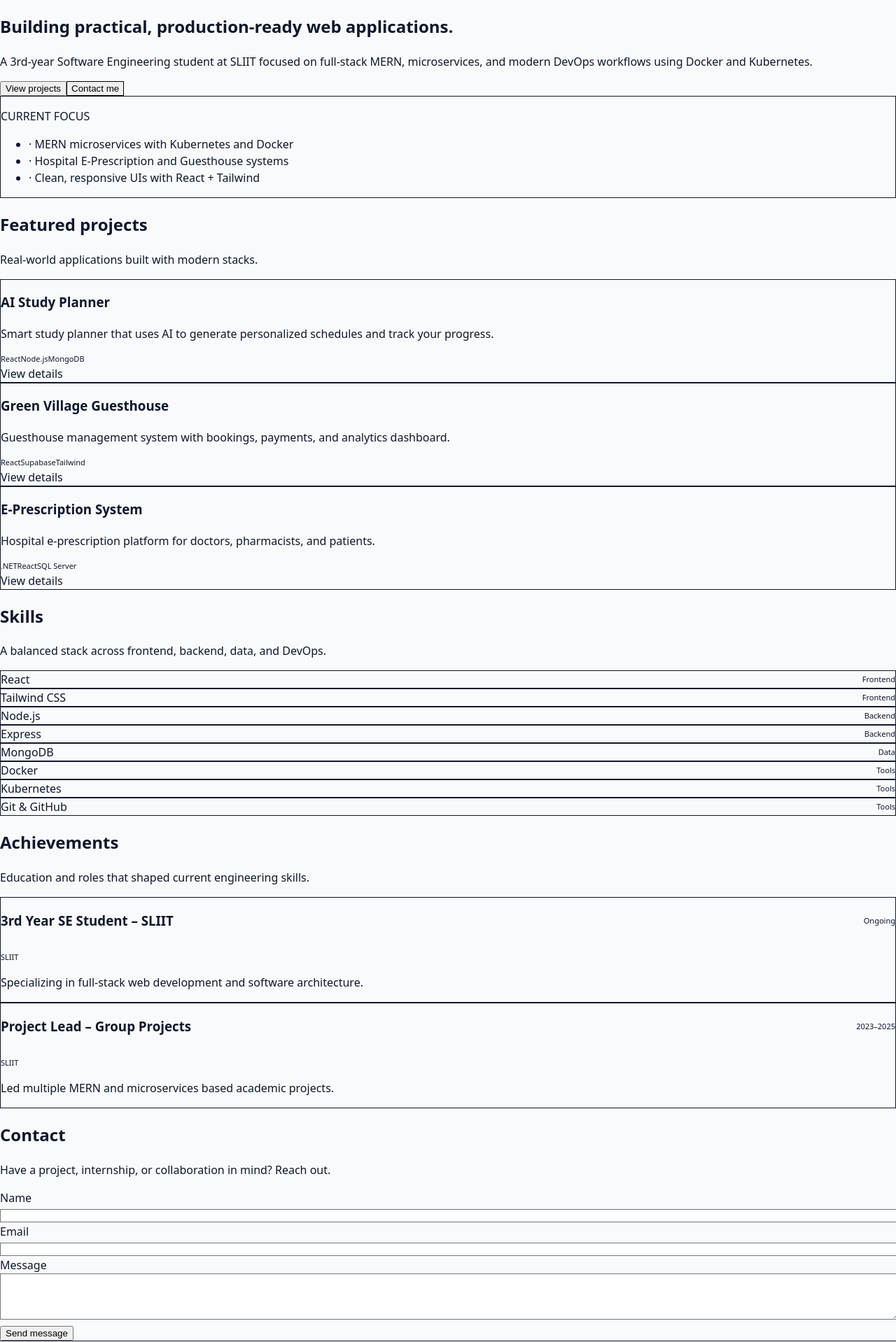
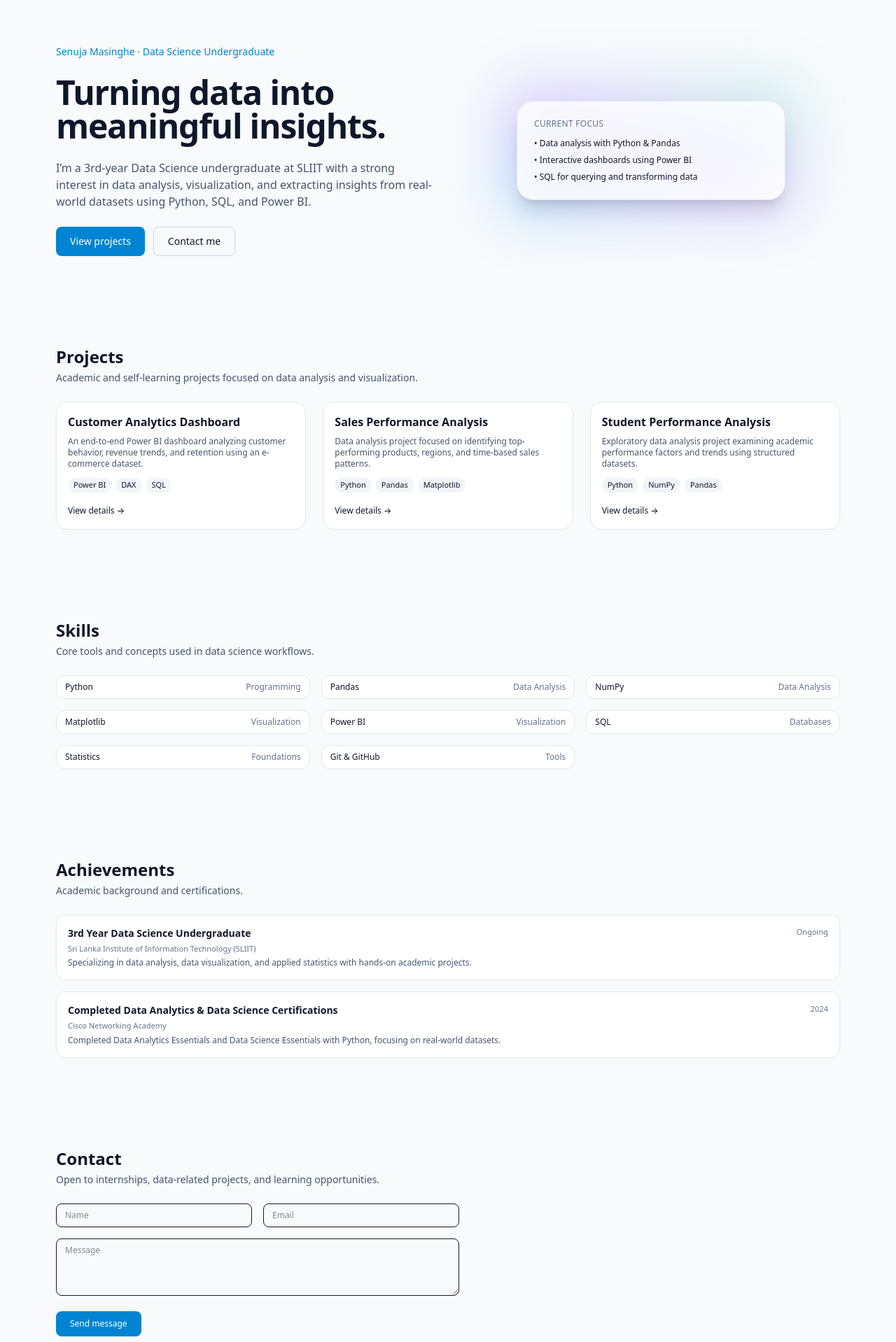
Before and after one commit to Senjohn007/Senuja_portfolio, a React (Vite) app in the folder client/: page / in a window 1280 px wide. Shown: the part 65-1983 px from the top of the page at 70% size. Built offline with nearby package versions, Linux system fonts and the light colour scheme.

Commit message:
simple styleing added

```diff
--- a/client/src/index.css
+++ b/client/src/index.css
@@ -1,12 +1,12 @@
-@tailwind base;
-@tailwind components;
-@tailwind utilities;
+/* ✅ Tailwind v4 import */
+@import "tailwindcss";
 
+/* smooth scrolling */
 html {
   scroll-behavior: smooth;
 }
 
-/* Base light/dark backgrounds via Tailwind utilities */
+/* Base light/dark backgrounds */
 body {
   background-color: #f8fafc;     /* slate-50 */
   color: #0f172a;                /* slate-900 */
@@ -17,7 +17,7 @@ body {
   color: #f9fafb;                /* slate-50 */
 }
 
-/* Optional: minimal reset, but NO flex centering here */
+/* minimal reset */
 :root {
   font-family: system-ui, -apple-system, BlinkMacSystemFont, "Segoe UI", sans-serif;
   line-height: 1.5;
--- a/client/src/pages/HomePage.jsx
+++ b/client/src/pages/HomePage.jsx
@@ -4,92 +4,112 @@ import Footer from "../components/layouts/Footer";
 import SectionWrapper from "../components/layouts/SectionWrapper";
 import { Link } from "react-router-dom";
 
+/* =======================
+   Static Data
+======================= */
 
-function HomePage() {
-  const projects = [
+const PROJECTS = [
   {
-      _id: "demo-1",
-      title: "AI Study Planner",
+    _id: "customer-analytics",
+    title: "Customer Analytics Dashboard",
     description:
-        "Smart study planner that uses AI to generate personalized schedules and track your progress.",
-      techStack: ["React", "Node.js", "MongoDB"],
+      "An end-to-end Power BI dashboard analyzing customer behavior, revenue trends, and retention using an e-commerce dataset.",
+    techStack: ["Power BI", "DAX", "SQL"],
   },
   {
-      _id: "demo-2",
-      title: "Green Village Guesthouse",
+    _id: "sales-analysis",
+    title: "Sales Performance Analysis",
     description:
-        "Guesthouse management system with bookings, payments, and analytics dashboard.",
-      techStack: ["React", "Supabase", "Tailwind"],
+      "Data analysis project focused on identifying top-performing products, regions, and time-based sales patterns.",
+    techStack: ["Python", "Pandas", "Matplotlib"],
   },
   {
-      _id: "demo-3",
-      title: "E-Prescription System",
+    _id: "student-performance",
+    title: "Student Performance Analysis",
     description:
-        "Hospital e-prescription platform for doctors, pharmacists, and patients.",
-      techStack: [".NET", "React", "SQL Server"],
+      "Exploratory data analysis project examining academic performance factors and trends using structured datasets.",
+    techStack: ["Python", "NumPy", "Pandas"],
   },
 ];
 
-  const skills = [
-    { name: "React", category: "Frontend" },
-    { name: "Tailwind CSS", category: "Frontend" },
-    { name: "Node.js", category: "Backend" },
-    { name: "Express", category: "Backend" },
-    { name: "MongoDB", category: "Data" },
-    { name: "Docker", category: "Tools" },
-    { name: "Kubernetes", category: "Tools" },
+const SKILLS = [
+  { name: "Python", category: "Programming" },
+  { name: "Pandas", category: "Data Analysis" },
+  { name: "NumPy", category: "Data Analysis" },
+  { name: "Matplotlib", category: "Visualization" },
+  { name: "Power BI", category: "Visualization" },
+  { name: "SQL", category: "Databases" },
+  { name: "Statistics", category: "Foundations" },
   { name: "Git & GitHub", category: "Tools" },
 ];
 
-  const achievements = [
+const ACHIEVEMENTS = [
   {
-      title: "3rd Year SE Student – SLIIT",
-      issuer: "SLIIT",
+    title: "3rd Year Data Science Undergraduate",
+    issuer: "Sri Lanka Institute of Information Technology (SLIIT)",
     date: "Ongoing",
-      description: "Specializing in full‑stack web development and software architecture.",
+    description:
+      "Specializing in data analysis, data visualization, and applied statistics with hands-on academic projects.",
   },
   {
-      title: "Project Lead – Group Projects",
-      issuer: "SLIIT",
-      date: "2023–2025",
-      description: "Led multiple MERN and microservices based academic projects.",
+    title: "Completed Data Analytics & Data Science Certifications",
+    issuer: "Cisco Networking Academy",
+    date: "2024",
+    description:
+      "Completed Data Analytics Essentials and Data Science Essentials with Python, focusing on real-world datasets.",
   },
 ];
 
+/* =======================
+   Helpers
+======================= */
+
+const scrollToSection = (id) => {
+  const el = document.getElementById(id);
+  if (el) el.scrollIntoView({ behavior: "smooth" });
+};
+
+/* =======================
+   Component
+======================= */
+
+function HomePage() {
   return (
     <div className="min-h-screen bg-slate-50 dark:bg-slate-950 text-slate-900 dark:text-slate-50">
       <Navbar />
 
       <main>
-        {/* Hero */}
-        <SectionWrapper id="hero" className="flex flex-col gap-10 md:flex-row md:items-center">
+        {/* ================= Hero ================= */}
+        <SectionWrapper
+          id="hero"
+          className="flex flex-col gap-10 md:flex-row md:items-center"
+        >
           <div className="flex-1 space-y-6">
             <p className="text-sm font-medium text-sky-600 dark:text-sky-400">
-              Software Engineering Student · MERN · Kubernetes
+              Senuja Masinghe · Data Science Undergraduate
             </p>
+
             <h1 className="text-3xl sm:text-4xl md:text-5xl font-bold tracking-tight">
-              Building practical, production‑ready web applications.
+              Turning data into meaningful insights.
             </h1>
+
             <p className="text-sm sm:text-base text-slate-600 dark:text-slate-300 max-w-xl">
-              A 3rd‑year Software Engineering student at SLIIT focused on full‑stack MERN,
-              microservices, and modern DevOps workflows using Docker and Kubernetes.
+              I’m a 3rd-year Data Science undergraduate at SLIIT with a strong
+              interest in data analysis, visualization, and extracting insights
+              from real-world datasets using Python, SQL, and Power BI.
             </p>
+
             <div className="flex flex-wrap gap-3">
               <button
-                onClick={() => {
-                  const el = document.getElementById("projects");
-                  if (el) el.scrollIntoView({ behavior: "smooth" });
-                }}
-                className="inline-flex items-center rounded-lg bg-sky-600 px-5 py-2.5 text-sm font-medium text-white hover:bg-sky-700 transition"
+                onClick={() => scrollToSection("projects")}
+                className="rounded-lg bg-sky-600 px-5 py-2.5 text-sm font-medium text-white hover:bg-sky-700 transition"
               >
                 View projects
               </button>
+
               <button
-                onClick={() => {
-                  const el = document.getElementById("contact");
-                  if (el) el.scrollIntoView({ behavior: "smooth" });
-                }}
-                className="inline-flex items-center rounded-lg border border-slate-300 dark:border-slate-700 px-5 py-2.5 text-sm font-medium text-slate-800 dark:text-slate-100 hover:bg-slate-100 dark:hover:bg-slate-800 transition"
+                onClick={() => scrollToSection("contact")}
+                className="rounded-lg border border-slate-300 dark:border-slate-700 px-5 py-2.5 text-sm font-medium hover:bg-slate-100 dark:hover:bg-slate-800 transition"
               >
                 Contact me
               </button>
@@ -99,161 +119,146 @@ function HomePage() {
           <div className="flex-1">
             <div className="relative mx-auto max-w-sm">
               <div className="absolute -inset-4 rounded-3xl bg-gradient-to-tr from-sky-500/40 via-violet-500/30 to-emerald-400/30 blur-2xl" />
-              <div className="relative rounded-3xl border border-slate-200/80 dark:border-slate-800 bg-white/80 dark:bg-slate-900/80 p-6 shadow-xl">
+              <div className="relative rounded-3xl border border-slate-200 dark:border-slate-800 bg-white/80 dark:bg-slate-900/80 p-6 shadow-xl">
                 <p className="text-xs font-medium uppercase tracking-wide text-slate-500 dark:text-slate-400 mb-3">
                   Current focus
                 </p>
-                <ul className="space-y-2 text-xs text-slate-700 dark:text-slate-200">
-                  <li>· MERN microservices with Kubernetes and Docker</li>
-                  <li>· Hospital E‑Prescription and Guesthouse systems</li>
-                  <li>· Clean, responsive UIs with React + Tailwind</li>
+                <ul className="space-y-2 text-xs">
+                  <li>• Data analysis with Python & Pandas</li>
+                  <li>• Interactive dashboards using Power BI</li>
+                  <li>• SQL for querying and transforming data</li>
                 </ul>
               </div>
             </div>
           </div>
         </SectionWrapper>
 
-        {/* Projects */}
+        {/* ================= Projects ================= */}
         <SectionWrapper id="projects">
-          <div className="flex items-center justify-between mb-6">
-            <div>
-              <h2 className="text-2xl font-semibold tracking-tight">Featured projects</h2>
-              <p className="text-sm text-slate-600 dark:text-slate-300">
-                Real‑world applications built with modern stacks.
+          <h2 className="text-2xl font-semibold mb-1">Projects</h2>
+          <p className="text-sm text-slate-600 dark:text-slate-300 mb-6">
+            Academic and self-learning projects focused on data analysis and visualization.
           </p>
-            </div>
-          </div>
 
           <div className="grid gap-6 md:grid-cols-3">
-            {projects.map((project) => (
+            {PROJECTS.map((project) => (
               <div
                 key={project._id}
-                className="group rounded-2xl border border-slate-200 dark:border-slate-800 bg-white dark:bg-slate-900 p-4 shadow-sm hover:shadow-md transition"
+                className="rounded-2xl border border-slate-200 dark:border-slate-800 bg-white dark:bg-slate-900 p-4 hover:shadow-md transition"
               >
-                <h3 className="text-base font-semibold mb-2 group-hover:text-sky-600 dark:group-hover:text-sky-400">
+                <h3 className="text-base font-semibold mb-2">
                   {project.title}
                 </h3>
+
                 <p className="text-xs text-slate-600 dark:text-slate-300 mb-3 line-clamp-3">
                   {project.description}
                 </p>
+
                 <div className="flex flex-wrap gap-1.5 mb-3">
                   {project.techStack.map((tech) => (
                     <span
                       key={tech}
-                      className="rounded-full bg-slate-100 dark:bg-slate-800 px-2 py-0.5 text-[11px] text-slate-700 dark:text-slate-200"
+                      className="rounded-full bg-slate-100 dark:bg-slate-800 px-2 py-0.5 text-[11px]"
                     >
                       {tech}
                     </span>
                   ))}
                 </div>
+
                 <Link
                   to={`/projects/${project._id}`}
-                  className="inline-flex items-center text-xs font-medium text-sky-600 dark:text-sky-400 hover:underline"
+                  className="text-xs font-medium text-sky-600 dark:text-sky-400 hover:underline"
                 >
-                  View details
+                  View details →
                 </Link>
               </div>
             ))}
           </div>
         </SectionWrapper>
 
-        {/* Skills */}
+        {/* ================= Skills ================= */}
         <SectionWrapper id="skills">
-          <h2 className="text-2xl font-semibold tracking-tight mb-2">Skills</h2>
+          <h2 className="text-2xl font-semibold mb-1">Skills</h2>
           <p className="text-sm text-slate-600 dark:text-slate-300 mb-6">
-            A balanced stack across frontend, backend, data, and DevOps.
+            Core tools and concepts used in data science workflows.
           </p>
 
           <div className="grid gap-4 sm:grid-cols-2 md:grid-cols-3">
-            {skills.map((skill) => (
+            {SKILLS.map((skill) => (
               <div
                 key={skill.name}
-                className="flex items-center justify-between rounded-xl border border-slate-200 dark:border-slate-800 bg-white dark:bg-slate-900 px-3 py-2 text-xs"
+                className="flex justify-between rounded-xl border border-slate-200 dark:border-slate-800 bg-white dark:bg-slate-900 px-3 py-2 text-xs"
               >
                 <span className="font-medium">{skill.name}</span>
-                <span className="text-[11px] text-slate-500 dark:text-slate-400">
-                  {skill.category}
-                </span>
+                <span className="text-slate-500">{skill.category}</span>
               </div>
             ))}
           </div>
         </SectionWrapper>
 
-        {/* Achievements */}
+        {/* ================= Achievements ================= */}
         <SectionWrapper id="achievements">
-          <h2 className="text-2xl font-semibold tracking-tight mb-2">Achievements</h2>
+          <h2 className="text-2xl font-semibold mb-1">Achievements</h2>
           <p className="text-sm text-slate-600 dark:text-slate-300 mb-6">
-            Education and roles that shaped current engineering skills.
+            Academic background and certifications.
           </p>
 
           <div className="space-y-4">
-            {achievements.map((a) => (
+            {ACHIEVEMENTS.map((item) => (
               <div
-                key={a.title}
+                key={item.title}
                 className="rounded-xl border border-slate-200 dark:border-slate-800 bg-white dark:bg-slate-900 p-4"
               >
-                <div className="flex items-center justify-between mb-1">
-                  <h3 className="text-sm font-semibold">{a.title}</h3>
-                  <span className="text-[11px] text-slate-500 dark:text-slate-400">
-                    {a.date}
+                <div className="flex justify-between mb-1">
+                  <h3 className="text-sm font-semibold">{item.title}</h3>
+                  <span className="text-[11px] text-slate-500">
+                    {item.date}
                   </span>
                 </div>
-                <p className="text-[11px] text-slate-500 dark:text-slate-400 mb-1">
-                  {a.issuer}
+                <p className="text-[11px] text-slate-500 mb-1">
+                  {item.issuer}
                 </p>
                 <p className="text-xs text-slate-600 dark:text-slate-300">
-                  {a.description}
+                  {item.description}
                 </p>
               </div>
             ))}
           </div>
         </SectionWrapper>
 
-        {/* Contact */}
+        {/* ================= Contact ================= */}
         <SectionWrapper id="contact">
-          <h2 className="text-2xl font-semibold tracking-tight mb-2">Contact</h2>
+          <h2 className="text-2xl font-semibold mb-1">Contact</h2>
           <p className="text-sm text-slate-600 dark:text-slate-300 mb-6">
-            Have a project, internship, or collaboration in mind? Reach out.
+            Open to internships, data-related projects, and learning opportunities.
           </p>
 
-          <form
-            onSubmit={(e) => {
-              e.preventDefault();
-              // later: call POST /api/messages
-            }}
-            className="max-w-xl space-y-4"
-          >
+          <form className="max-w-xl space-y-4">
             <div className="grid gap-4 sm:grid-cols-2">
-              <div>
-                <label className="block text-xs font-medium mb-1">Name</label>
               <input
                 type="text"
-                  className="w-full rounded-lg border border-slate-300 dark:border-slate-700 bg-white dark:bg-slate-900 px-3 py-2 text-xs outline-none focus:border-sky-500 focus:ring-1 focus:ring-sky-500"
+                placeholder="Name"
                 required
+                className="rounded-lg border px-3 py-2 text-xs"
               />
-              </div>
-              <div>
-                <label className="block text-xs font-medium mb-1">Email</label>
               <input
                 type="email"
-                  className="w-full rounded-lg border border-slate-300 dark:border-slate-700 bg-white dark:bg-slate-900 px-3 py-2 text-xs outline-none focus:border-sky-500 focus:ring-1 focus:ring-sky-500"
+                placeholder="Email"
                 required
-                />
-              </div>
-            </div>
-
-            <div>
-              <label className="block text-xs font-medium mb-1">Message</label>
-              <textarea
-                rows="4"
-                className="w-full rounded-lg border border-slate-300 dark:border-slate-700 bg-white dark:bg-slate-900 px-3 py-2 text-xs outline-none focus:border-sky-500 focus:ring-1 focus:ring-sky-500"
-                required
+                className="rounded-lg border px-3 py-2 text-xs"
               />
             </div>
 
+            <textarea
+              rows="4"
+              placeholder="Message"
+              required
+              className="w-full rounded-lg border px-3 py-2 text-xs"
+            />
+
             <button
               type="submit"
-              className="inline-flex items-center rounded-lg bg-sky-600 px-5 py-2.5 text-xs font-medium text-white hover:bg-sky-700 transition"
+              className="rounded-lg bg-sky-600 px-5 py-2.5 text-xs font-medium text-white hover:bg-sky-700"
             >
               Send message
             </button>
```
Lines whose indentation alone changed are shown as unchanged.
